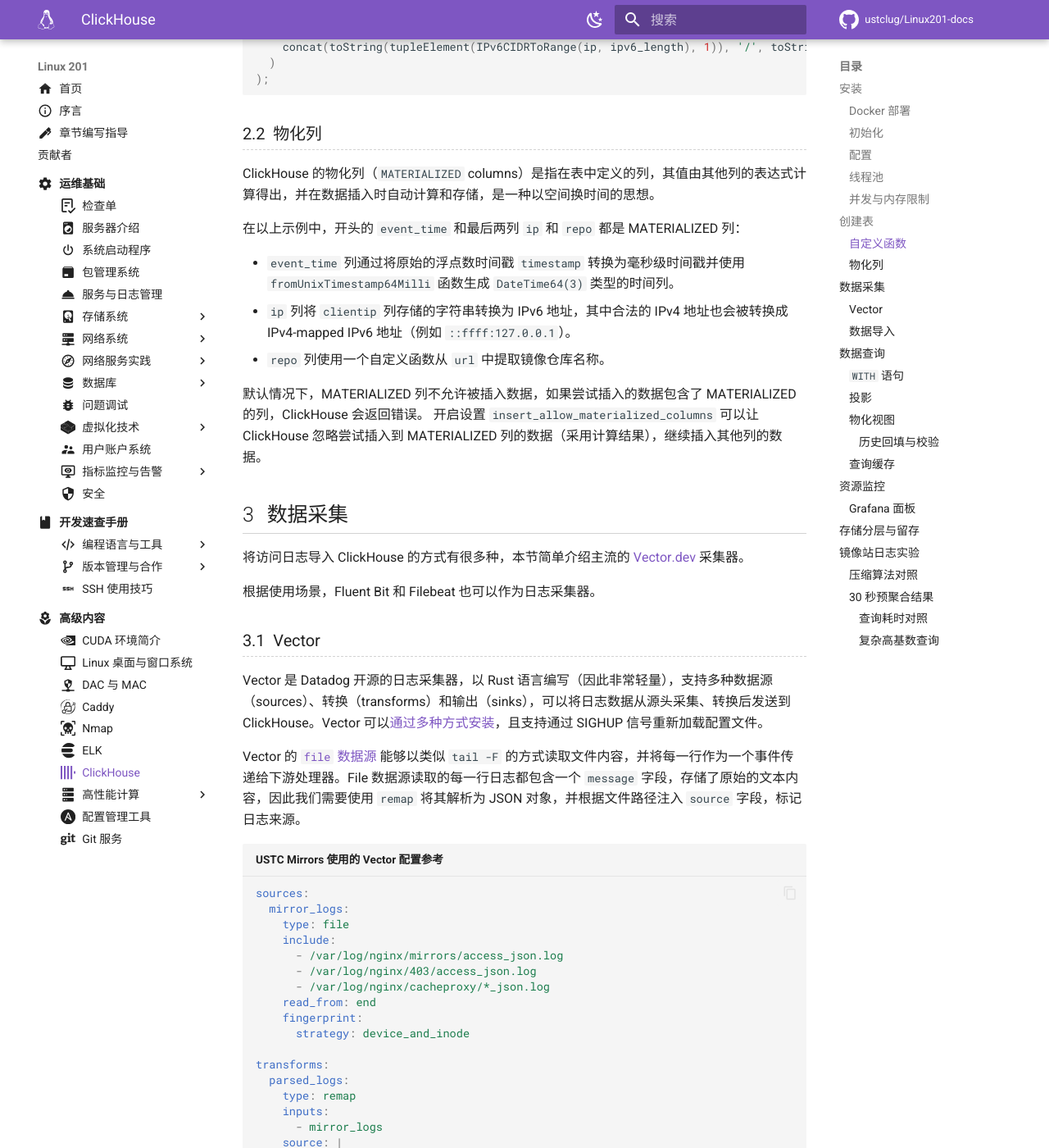
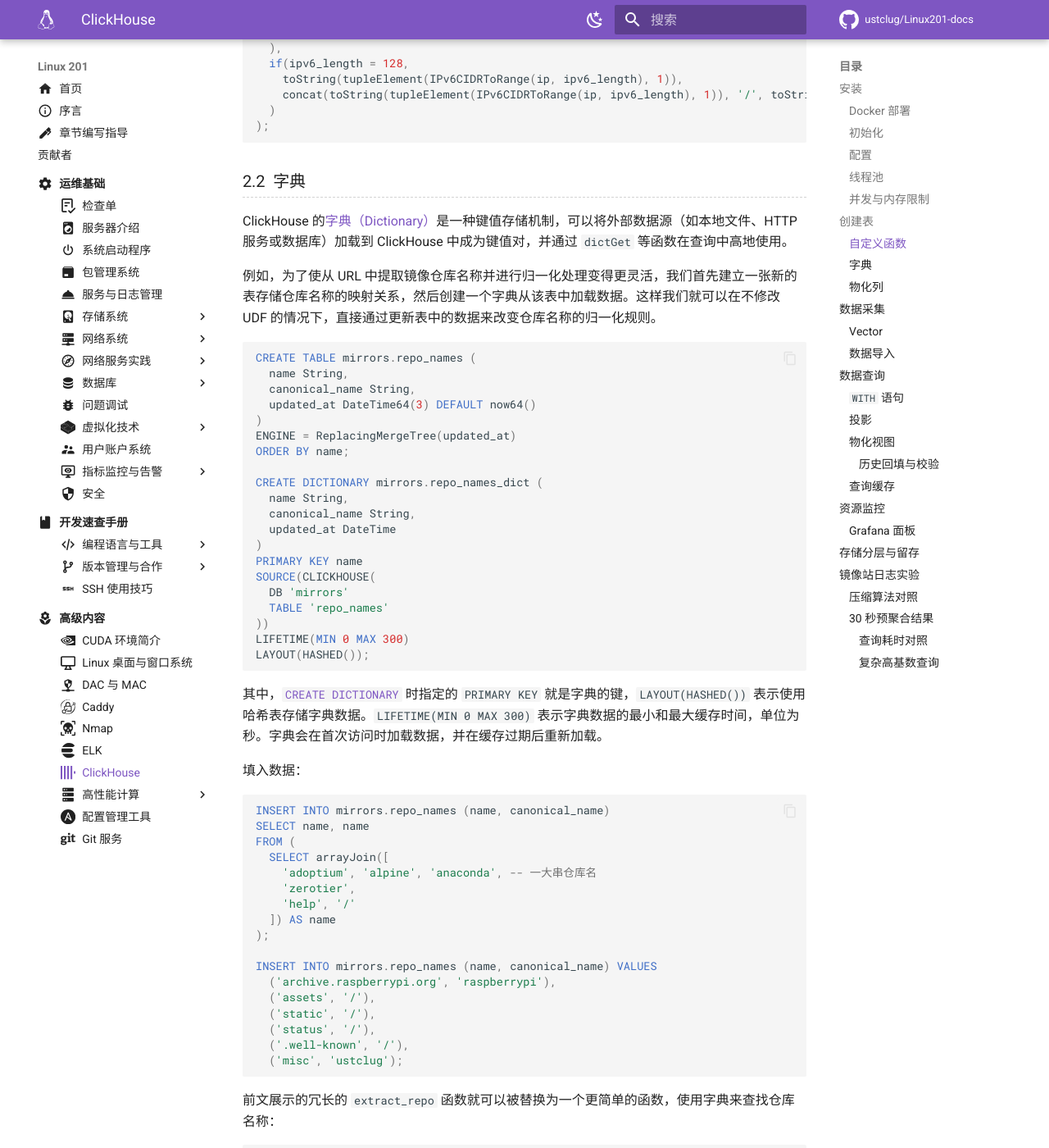
Before and after one commit to ustclug/Linux201-docs, an MkDocs documentation site: the page built from docs/advanced/clickhouse.md, in a window 1280 px wide and 1400 px high, scrolled down 10300 px. Shown: the whole window at 82% size. Built offline with MkDocs 1.6.1 and Material for MkDocs 9.7.7, drawn with Linux system fonts in a browser that asks for light colours; comment, search, counter and statistics services are not loaded; some of the changed text lies outside the part shown.

Commit message:
clickhouse: Dictionaries

````diff
--- a/docs/advanced/clickhouse.md
+++ b/docs/advanced/clickhouse.md
@@ -340,6 +340,9 @@
 
 - 对于 `url`、`referer` 和 `request_id` 等长字符串列，指定 [`CODEC(ZSTD(3))`][clickhouse-codec] 压缩算法和等级节省存储空间。
     - ClickHouse 的默认值是 LZ4，速度较快但压缩率低，所以我们换用压缩率更高的 Zstandard 算法。
+
+        ClickHouse 对压缩算法的介绍可以参考 [Compression in ClickHouse][clickhouse-compression]。
+
 - 根据 ClickHouse 的 convention，存储时间序列数据时，将主要的时间戳列命名为 `event_time`，并使用 `DateTime64(3)` 类型存储毫秒级时间戳（或者如果只需要秒级精度时，可以使用 `DateTime`）。原始的浮点数时间戳列 `timestamp` 仍然保留，方便通过 JSON 方式导入数据。
     - 这两列的 `CODEC` 设置为 `DoubleDelta`，可以通过记录相邻两行的二阶差值来节省存储空间。
 - `clientip` 列使用 [`IPv6` 类型][clickhouse-ipv6] 存储 IP 地址，其中 IPv4 地址会被转换为 IPv4-mapped IPv6 地址（例如 `::ffff:127.0.0.1`）。
@@ -404,6 +407,75 @@
     concat(toString(tupleElement(IPv6CIDRToRange(ip, ipv6_length), 1)), '/', toString(ipv6_length))
   )
 );
+```
+
+### 字典 {#dictionaries}
+
+ClickHouse 的[字典（Dictionary）][clickhouse-dictionaries]是一种键值存储机制，可以将外部数据源（如本地文件、HTTP 服务或数据库）加载到 ClickHouse 中成为键值对，并通过 `dictGet` 等函数在查询中高地使用。
+
+  [clickhouse-dictionaries]: https://clickhouse.com/docs/concepts/features/dictionaries
+
+例如，为了使从 URL 中提取镜像仓库名称并进行归一化处理变得更灵活，我们首先建立一张新的表存储仓库名称的映射关系，然后创建一个字典从该表中加载数据。这样我们就可以在不修改 UDF 的情况下，直接通过更新表中的数据来改变仓库名称的归一化规则。
+
+```sql
+CREATE TABLE mirrors.repo_names (
+  name String,
+  canonical_name String,
+  updated_at DateTime64(3) DEFAULT now64()
+)
+ENGINE = ReplacingMergeTree(updated_at)
+ORDER BY name;
+
+CREATE DICTIONARY mirrors.repo_names_dict (
+  name String,
+  canonical_name String,
+  updated_at DateTime
+)
+PRIMARY KEY name
+SOURCE(CLICKHOUSE(
+  DB 'mirrors'
+  TABLE 'repo_names'
+))
+LIFETIME(MIN 0 MAX 300)
+LAYOUT(HASHED());
+```
+
+其中，[`CREATE DICTIONARY`][create-dictionary] 时指定的 `PRIMARY KEY` 就是字典的键，`LAYOUT(HASHED())` 表示使用哈希表存储字典数据。`LIFETIME(MIN 0 MAX 300)` 表示字典数据的最小和最大缓存时间，单位为秒。字典会在首次访问时加载数据，并在缓存过期后重新加载。
+
+  [create-dictionary]: https://clickhouse.com/docs/reference/statements/create/dictionary
+
+填入数据：
+
+```sql
+INSERT INTO mirrors.repo_names (name, canonical_name)
+SELECT name, name
+FROM (
+  SELECT arrayJoin([
+    'adoptium', 'alpine', 'anaconda', -- 一大串仓库名
+    'zerotier',
+    'help', '/'
+  ]) AS name
+);
+
+INSERT INTO mirrors.repo_names (name, canonical_name) VALUES
+  ('archive.raspberrypi.org', 'raspberrypi'),
+  ('assets', '/'),
+  ('static', '/'),
+  ('status', '/'),
+  ('.well-known', '/'),
+  ('misc', 'ustclug');
+```
+
+前文展示的冗长的 `extract_repo` 函数就可以被替换为一个更简单的函数，使用字典来查找仓库名称：
+
+```sql
+CREATE OR REPLACE FUNCTION extract_repo AS (path) ->
+  dictGetOrDefault(
+    'mirrors.repo_names_dict',
+    'canonical_name',
+    extract_repo_dir(path),
+    '<invalid>'
+  );
 ```
 
 ### 物化列 {#materialized-columns}
````
